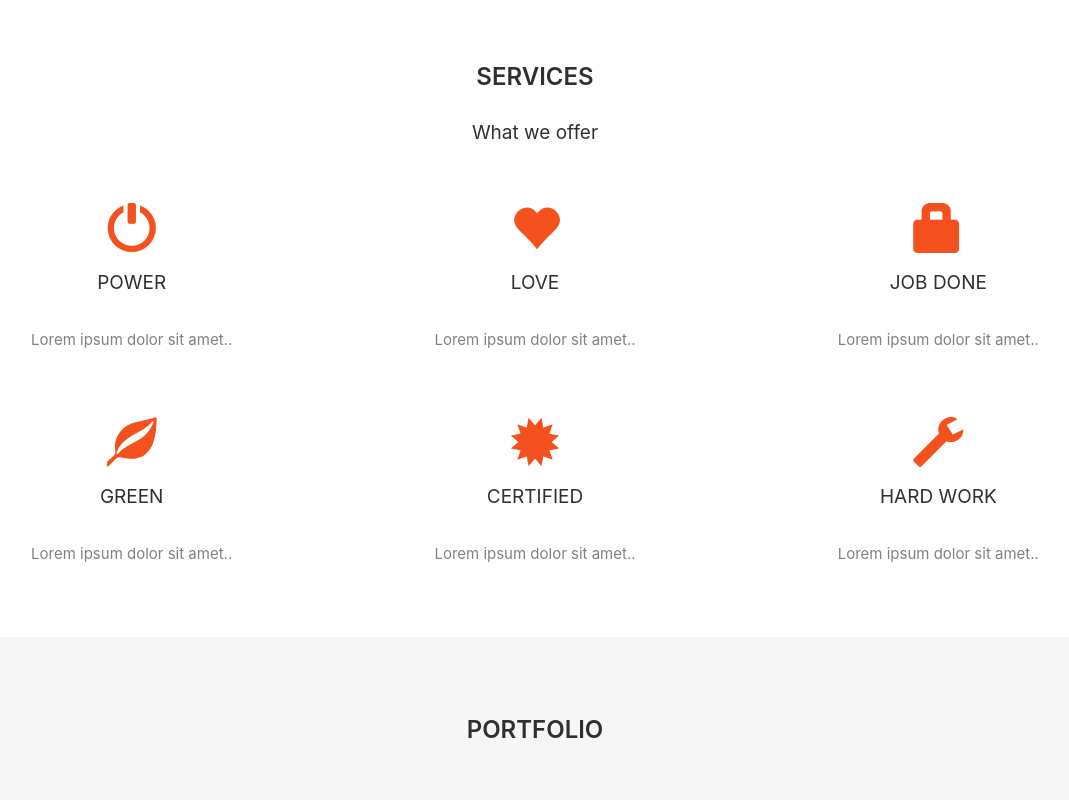
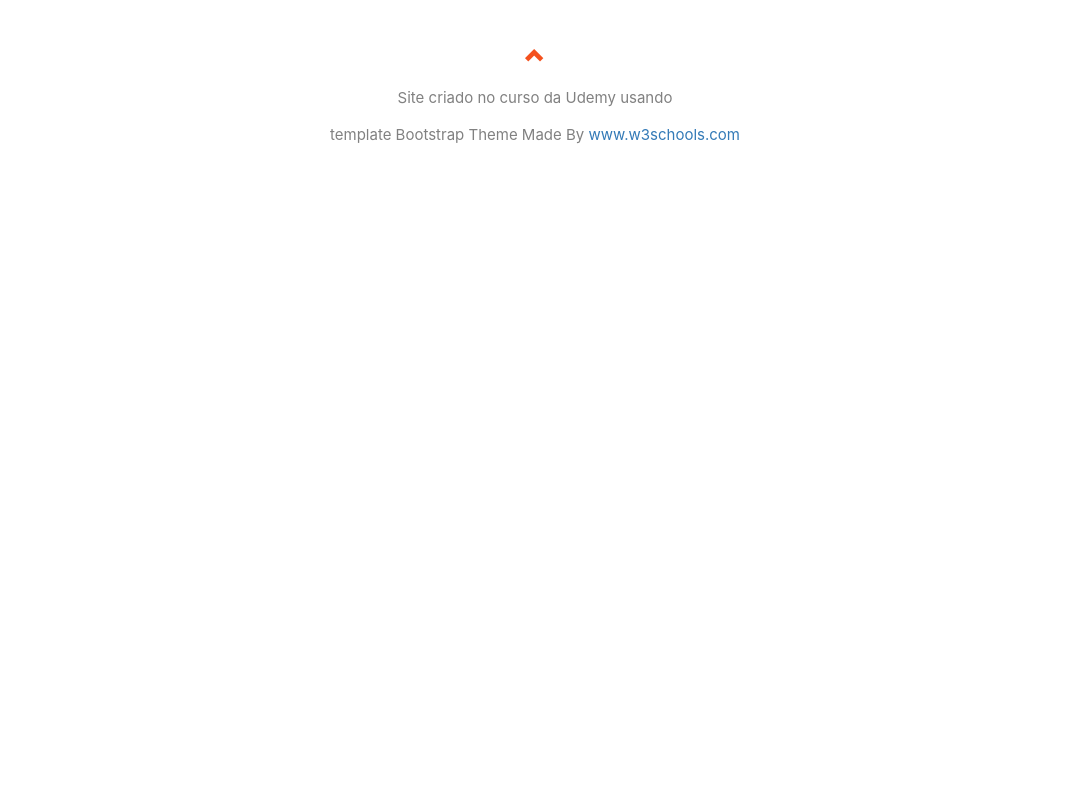
Before and after one commit to wcosme/company, a React (Create React App) app: page / in a window 1280 px wide. Shown: the part 1560-2360 px from the top of the page, without its empty margins (105-1174 px from the left). After the commit the page ends 1778 px from the top, so only its background shows below. Built offline with nearby package versions, Linux system fonts and the light colour scheme.

Commit message:
Criação das rotas inicio e serviços

```diff
--- a/package.json
+++ b/package.json
@@ -5,6 +5,7 @@
   "dependencies": {
     "react": "^16.8.4",
     "react-dom": "^16.8.4",
+    "react-router-dom": "^4.3.1",
     "react-scripts": "2.1.8"
   },
   "scripts": {
--- a/src/App.js
+++ b/src/App.js
@@ -1,4 +1,5 @@
 import React, { Component } from 'react';
+import{BrowserRouter, Route} from 'react-router-dom'
 
 import Site from './Site'
 import Rodape from './componentes/Rodape'
@@ -9,13 +10,16 @@ import Servicos from './componentes/Servicos'
 class App extends Component {
   render() {
     return (
-      <div className="App">
-        <Cabecalho />
-        <Inicio />
-        <Servicos />
-        <Site />
-        <Rodape />
-      </div>
+      <BrowserRouter>
+        <div className="App">
+          <Cabecalho />
+
+          <Route path='/' exact component={Inicio} />
+          <Route path='/servicos' component={Servicos} />
+
+          <Rodape />
+        </div>
+      </BrowserRouter>
     );
   }
 }
```
Also changed, not shown: 1 other file (tests, documents, lock files or other folders).
